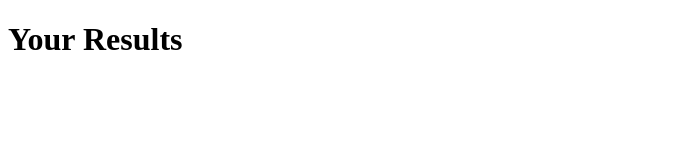
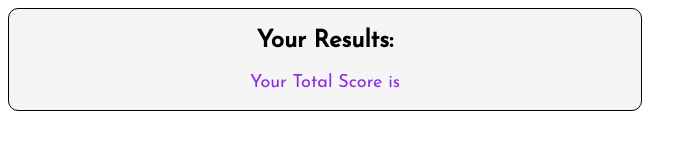
Before and after one commit to Bonveeee/IP3-Quiz-Board, a plain HTML site: page results.html in a window 1280 px wide. Shown: the whole page, without its empty margins (0-697 px from the left). Drawn offline with Linux system fonts and the light colour scheme.

Commit message:
linked result.css, modfied body

```diff
--- a/results.html
+++ b/results.html
@@ -1,16 +1,23 @@
 <!DOCTYPE html>
 <html lang="en">
+
 <head>
     <meta charset="UTF-8">
     <meta http-equiv="X-UA-Compatible" content="IE=edge">
     <meta name="viewport" content="width=device-width, initial-scale=1.0">
+    <link rel="preconnect" href="https://fonts.googleapis.com">
+    <link rel="preconnect" href="https://fonts.gstatic.com" crossorigin>
+    <link href="https://fonts.googleapis.com/css2?family=Josefin+Sans&display=swap" rel="stylesheet">
+    <link rel="stylesheet" href="./assets/css/results.css">
     <title>Results</title>
 </head>
+
 <body>
-    <h1>Your Results</h1>
-    <p id="result">
-
-    </p>
+    <div class="results">
+        <h2>Your Results:</h2>
+        <p>Your Total Score is <span id="result"></span></p>
+            </div>
     <script src="./assets/Js/results.js"></script>
 </body>
+
 </html>
```
